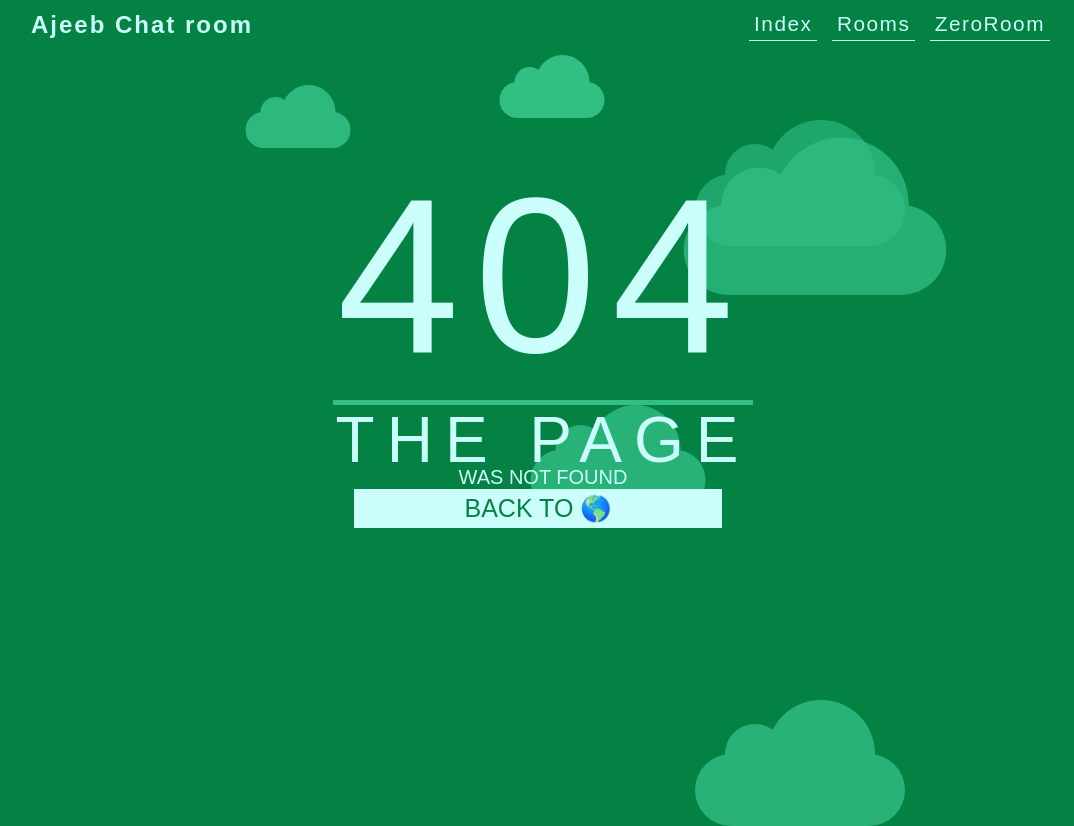
After one commit to aliabidzaidi/ajeeb-chat-room, a Flask app: template templates/404.html in a window 1280 px wide. The commit adds this page. Shown: the whole page, without its empty margins (97-1171 px from the left). Run offline with Flask 2, Linux system fonts and the light colour scheme; the template is opened without the code that fills it, so the values that code supplies are empty.

Commit message:
Adding 404 page & styles of it

```diff
--- a/app.py
+++ b/app.py
@@ -21,6 +21,11 @@ clientDict = []
 def index():
     return render_template('index.html')
 
+@app.errorhandler(404)
+def page_not_found(e):
+    print('page not found')
+    # note that we set the 404 status explicitly
+    return render_template('404.html'), 404
 
 @app.route("/clients")
 def get_clients():
--- a/static/styles.css
+++ b/static/styles.css
@@ -24,7 +24,7 @@ nav {
   height: 50px;
   line-height: 50px;
   margin-bottom: 20px;
-  border-bottom: 2px solid var(--merging-blue);
+  /* border-bottom: 2px solid var(--merging-blue); */
   display: flex;
   flex-direction: row;
   align-items: center;
--- /dev/null
+++ b/templates/404.html
@@ -0,0 +1,277 @@
+<!DOCTYPE html>
+<html lang="en">
+
+<head>
+    <meta charset="UTF-8">
+    <meta name="viewport" content="width=device-width, initial-scale=1.0">
+    <title>Flask sockets</title>
+    <link rel="stylesheet" href="{{ url_for('static', filename="styles.css")}}">
+    <style>
+        body {
+            background: var(--jungle-green);
+            color: var(--merging-blue);
+            /* font-family: 'Open Sans', sans-serif; */
+            max-height: 700px;
+            overflow: hidden;
+        }
+
+        .c {
+            text-align: center;
+            display: block;
+            position: relative;
+            width: 80%;
+            margin: 100px auto;
+        }
+
+        ._404 {
+            font-size: 220px;
+            position: relative;
+            display: inline-block;
+            z-index: 2;
+            height: 250px;
+            letter-spacing: 15px;
+        }
+
+        ._1 {
+            text-align: center;
+            display: block;
+            position: relative;
+            letter-spacing: 12px;
+            font-size: 4em;
+            line-height: 80%;
+        }
+
+        ._2 {
+            text-align: center;
+            display: block;
+            position: relative;
+            font-size: 20px;
+        }
+
+        .text {
+            font-size: 70px;
+            text-align: center;
+            position: relative;
+            display: inline-block;
+            margin: 19px 0px 0px 0px;
+            /* top: 256.301px; */
+            z-index: 3;
+            width: 100%;
+            line-height: 1.2em;
+            display: inline-block;
+        }
+
+
+        .btn {
+            background-color: var(--merging-blue);
+            position: relative;
+            display: inline-block;
+            width: 358px;
+            padding: 5px;
+            z-index: 5;
+            font-size: 25px;
+            margin: 0 auto;
+            color: var(--jungle-green);
+            text-decoration: none;
+            margin-right: 10px
+        }
+
+        .right {
+            float: right;
+            width: 60%;
+        }
+
+        hr {
+            padding: 0;
+            border: none;
+            border-top: 5px solid #32bf84;
+            color: #32bf84;
+            text-align: center;
+            margin: 0px auto;
+            width: 420px;
+            height: 10px;
+            z-index: -10;
+        }
+
+        .cloud {
+            width: 350px;
+            height: 120px;
+
+            background: #32bf84;
+            background: linear-gradient(top, #32bf84 100%);
+            background: -webkit-linear-gradient(top, #32bf84 100%);
+            background: -moz-linear-gradient(top, #32bf84 100%);
+            background: -ms-linear-gradient(top, #32bf84 100%);
+            background: -o-linear-gradient(top, #32bf84 100%);
+
+            border-radius: 100px;
+            -webkit-border-radius: 100px;
+            -moz-border-radius: 100px;
+
+            position: absolute;
+            margin: 120px auto 20px;
+            z-index: -1;
+            transition: ease 1s;
+        }
+
+        .cloud:after,
+        .cloud:before {
+            content: '';
+            position: absolute;
+            background: #32bf84;
+            z-index: -1
+        }
+
+        .cloud:after {
+            width: 100px;
+            height: 100px;
+            top: -50px;
+            left: 50px;
+
+            border-radius: 100px;
+            -webkit-border-radius: 100px;
+            -moz-border-radius: 100px;
+        }
+
+        .cloud:before {
+            width: 180px;
+            height: 180px;
+            top: -90px;
+            right: 50px;
+
+            border-radius: 200px;
+            -webkit-border-radius: 200px;
+            -moz-border-radius: 200px;
+        }
+
+        .x1 {
+            top: -50px;
+            left: 100px;
+            -webkit-transform: scale(0.3);
+            -moz-transform: scale(0.3);
+            transform: scale(0.3);
+            opacity: 0.9;
+            -webkit-animation: moveclouds 15s linear infinite;
+            -moz-animation: moveclouds 15s linear infinite;
+            -o-animation: moveclouds 15s linear infinite;
+        }
+
+        .x1_5 {
+            top: -80px;
+            left: 250px;
+            -webkit-transform: scale(0.3);
+            -moz-transform: scale(0.3);
+            transform: scale(0.3);
+            -webkit-animation: moveclouds 17s linear infinite;
+            -moz-animation: moveclouds 17s linear infinite;
+            -o-animation: moveclouds 17s linear infinite;
+        }
+
+        .x2 {
+            left: 250px;
+            top: 30px;
+            -webkit-transform: scale(0.6);
+            -moz-transform: scale(0.6);
+            transform: scale(0.6);
+            opacity: 0.6;
+            -webkit-animation: moveclouds 25s linear infinite;
+            -moz-animation: moveclouds 25s linear infinite;
+            -o-animation: moveclouds 25s linear infinite;
+        }
+
+        .x3 {
+            left: 250px;
+            bottom: -70px;
+
+            -webkit-transform: scale(0.6);
+            -moz-transform: scale(0.6);
+            transform: scale(0.6);
+            opacity: 0.8;
+
+            -webkit-animation: moveclouds 25s linear infinite;
+            -moz-animation: moveclouds 25s linear infinite;
+            -o-animation: moveclouds 25s linear infinite;
+        }
+
+        .x4 {
+            left: 470px;
+            botttom: 20px;
+
+            -webkit-transform: scale(0.75);
+            -moz-transform: scale(0.75);
+            transform: scale(0.75);
+            opacity: 0.75;
+
+            -webkit-animation: moveclouds 18s linear infinite;
+            -moz-animation: moveclouds 18s linear infinite;
+            -o-animation: moveclouds 18s linear infinite;
+        }
+
+        .x5 {
+            left: 200px;
+            top: 300px;
+
+            -webkit-transform: scale(0.5);
+            -moz-transform: scale(0.5);
+            transform: scale(0.5);
+            opacity: 0.8;
+
+            -webkit-animation: moveclouds 20s linear infinite;
+            -moz-animation: moveclouds 20s linear infinite;
+            -o-animation: moveclouds 20s linear infinite;
+        }
+
+        @-webkit-keyframes moveclouds {
+            0% {
+                margin-left: 1000px;
+            }
+
+            100% {
+                margin-left: -1000px;
+            }
+        }
+
+        @-moz-keyframes moveclouds {
+            0% {
+                margin-left: 1000px;
+            }
+
+            100% {
+                margin-left: -1000px;
+            }
+        }
+
+        @-o-keyframes moveclouds {
+            0% {
+                margin-left: 1000px;
+            }
+
+            100% {
+                margin-left: -1000px;
+            }
+        }
+    </style>
+</head>
+
+<body>
+
+    {% include 'nav.html' %}
+    <div id="clouds">
+        <div class="cloud x1"></div>
+        <div class="cloud x1_5"></div>
+        <div class="cloud x2"></div>
+        <div class="cloud x3"></div>
+        <div class="cloud x4"></div>
+        <div class="cloud x5"></div>
+    </div>
+    <div class='c'>
+        <div class='_404'>404</div>
+        <hr>
+        <div class='_1'>THE PAGE</div>
+        <div class='_2'>WAS NOT FOUND</div>
+        <a class='btn' href='/'>BACK TO <span class="earth">🌎</span></a>
+    </div>
+
+</body>
+
+</html>
```
